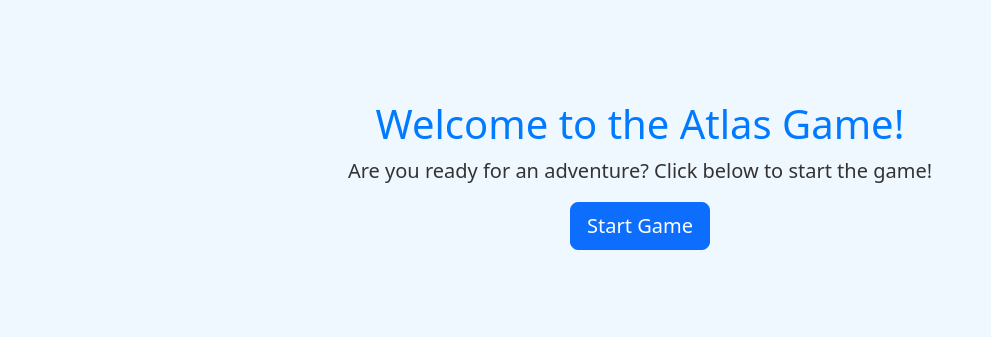
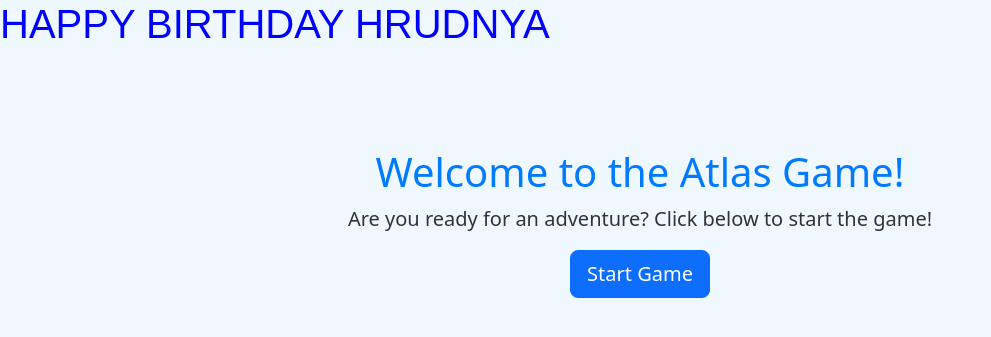
Before and after one commit to omxchavan/Atlas, a Flask app: page / in a window 1280 px wide. Shown: the top 337 px of the page, without its empty margins (0-991 px from the left). Run offline with Flask 3, Linux system fonts and the light colour scheme.

Commit message:
FETCH:update

```diff
--- a/templates/game.html
+++ b/templates/game.html
@@ -23,6 +23,7 @@
     </style>
 </head>
 <body>
+    <h1 style="color: blue; font-family:sans-serif">HAPPY BIRTHDAY HRUDNYA</h1>
     <div class="container text-center">
         <h1 class="display-4">Atlas Game</h1>
         <p class="lead">Guess the name of a country that starts with the last letter of the current country!</p>
--- a/templates/index.html
+++ b/templates/index.html
@@ -21,6 +21,7 @@
     </style>
 </head>
 <body>
+    <h1 style="color: blue; font-family:sans-serif">HAPPY BIRTHDAY HRUDNYA</h1>
     <div class="container">
         <h1>Welcome to the Atlas Game!</h1>
         <p class="lead">Are you ready for an adventure? Click below to start the game!</p>
```
